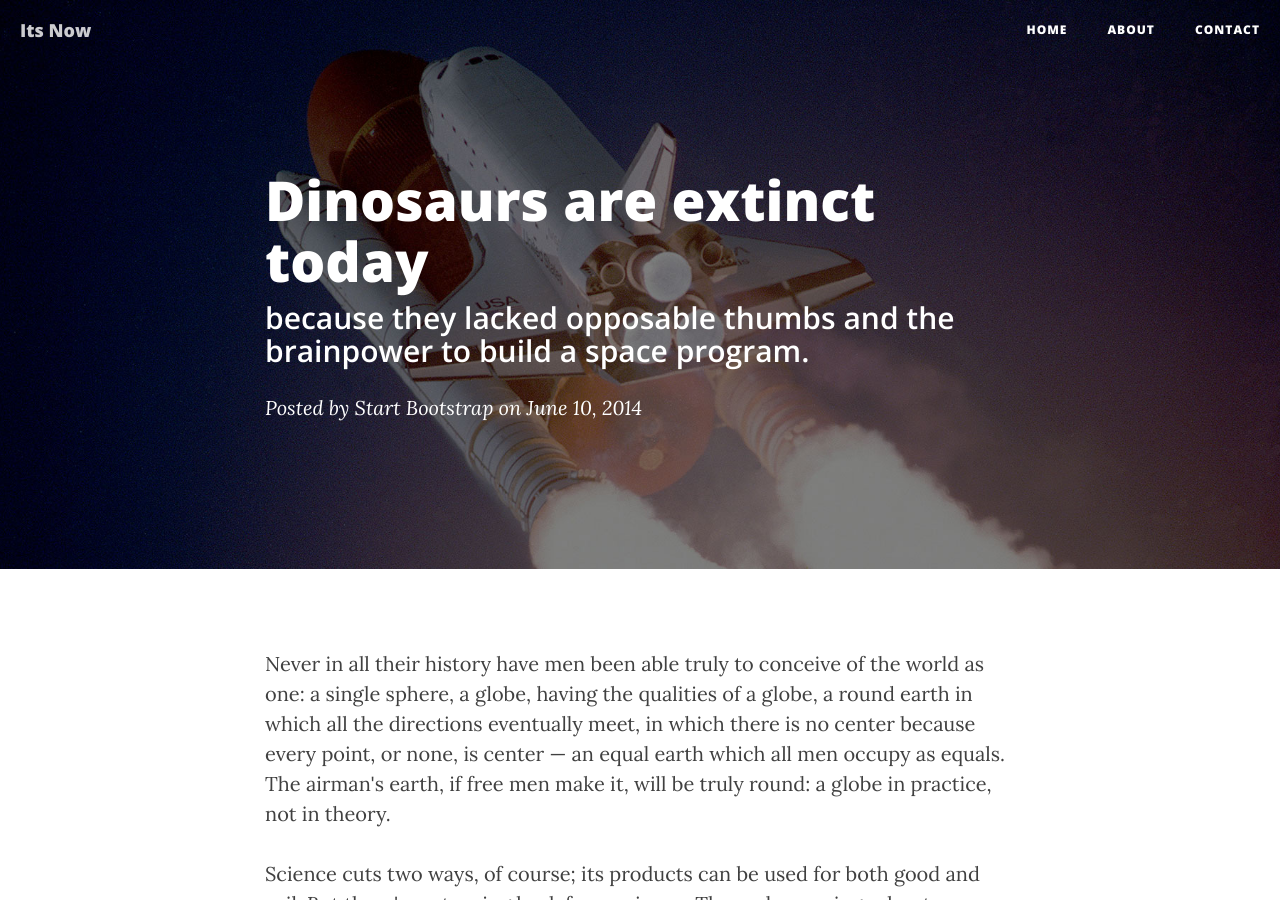
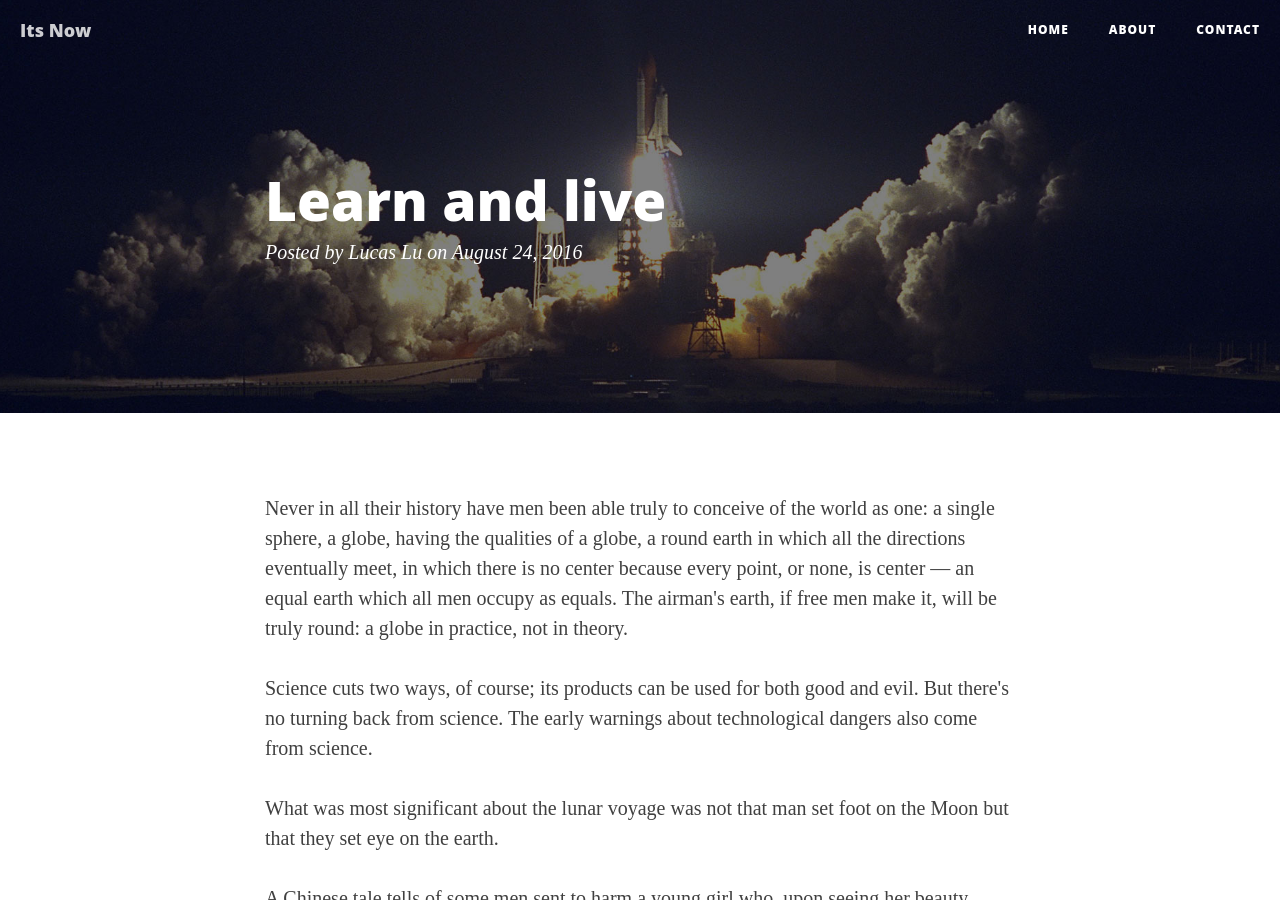
Before and after one commit to Lucas-Lu/ItsNow, a Jekyll site: the page built from _posts/2016-08-24-Learn-and-live.markdown, in a window 1280 px wide and 900 px high. Built offline with Jekyll 4.4.1, drawn with Linux system fonts in a browser that asks for light colours; nearby versions of some CDN libraries.

Commit message:
update my posts & remove google file

```diff
--- a/_includes/head.html
+++ b/_includes/head.html
@@ -20,8 +20,8 @@
 
     <!-- Custom Fonts -->
     <link href="//maxcdn.bootstrapcdn.com/font-awesome/4.3.0/css/font-awesome.min.css" rel="stylesheet" type="text/css">
-    <link href='//fonts.googleapis.com/css?family=Lora:400,700,400italic,700italic' rel='stylesheet' type='text/css'>
-    <link href='//fonts.googleapis.com/css?family=Open+Sans:300italic,400italic,600italic,700italic,800italic,400,300,600,700,800' rel='stylesheet' type='text/css'>
+  <!--   <link href='//fonts.googleapis.com/css?family=Lora:400,700,400italic,700italic' rel='stylesheet' type='text/css'>
+    <link href='//fonts.googleapis.com/css?family=Open+Sans:300italic,400italic,600italic,700italic,800italic,400,300,600,700,800' rel='stylesheet' type='text/css'> -->
 
     <!-- HTML5 Shim and Respond.js IE8 support of HTML5 elements and media queries -->
     <!-- WARNING: Respond.js doesn't work if you view the page via file:// -->
--- a/_posts/2015-10-01-we-should-read.markdown
+++ b/_posts/2015-10-01-Books-are-the-ladder-of-human-progress.markdown
@@ -1,6 +1,6 @@
 ---
 layout:     post
-title:      "We should read"
+title:      "Books are the ladder of human progress"
 date:       2015-10-01 12:00:00
 author:     "Lucas Lu"
 header-img: "img/post-bg-02.jpg"
--- a/_posts/2014-06-10-dinosaurs.markdown
+++ b/_posts/2016-08-24-Learn-and-live.markdown
@@ -1,10 +1,9 @@
 ---
 layout:     post
-title:      "Dinosaurs are extinct today"
-subtitle:   "because they lacked opposable thumbs and the brainpower to build a space program."
-date:       2014-06-10 12:00:00
-author:     "Start Bootstrap"
-header-img: "img/post-bg-01.jpg"
+title:      "Learn and live"
+date:       2016-08-24 12:00:00
+author:     "Lucas Lu"
+header-img: "img/post-bg-04.jpg"
 ---
 
 <p>Never in all their history have men been able truly to conceive of the world as one: a single sphere, a globe, having the qualities of a globe, a round earth in which all the directions eventually meet, in which there is no center because every point, or none, is center — an equal earth which all men occupy as equals. The airman's earth, if free men make it, will be truly round: a globe in practice, not in theory.</p>
--- a/_posts/2017-02-15-man-must-earn.markdown
+++ b/_posts/2017-02-15-By-reading-we-enrich-the-mind.markdown
@@ -1,6 +1,6 @@
 ---
 layout:     post
-title:      "Man must learn, and what about Linq"
+title:      "By reading we enrich the mind, by conversation we polish it"
 subtitle:   "learn from my workmate what about Linq"
 date:       2017-02-15 22:0:00
 author:     "Lucas Lu"
```
Also changed, not shown: _posts/2014-08-24-science-has-not-yet-mastered-prophecy.markdown (deleted, +0 -43 lines), _posts/2015-06-10-travel.markdown (renamed from _posts/2014-07-08-failure-is-not-an-option.markdown, +4 -5 lines), _posts/2016-01-08-failure-is-not-an-option.markdown (renamed from _posts/2017-02-01-i-believe.markdown, +4 -3 lines), 2 other files.
